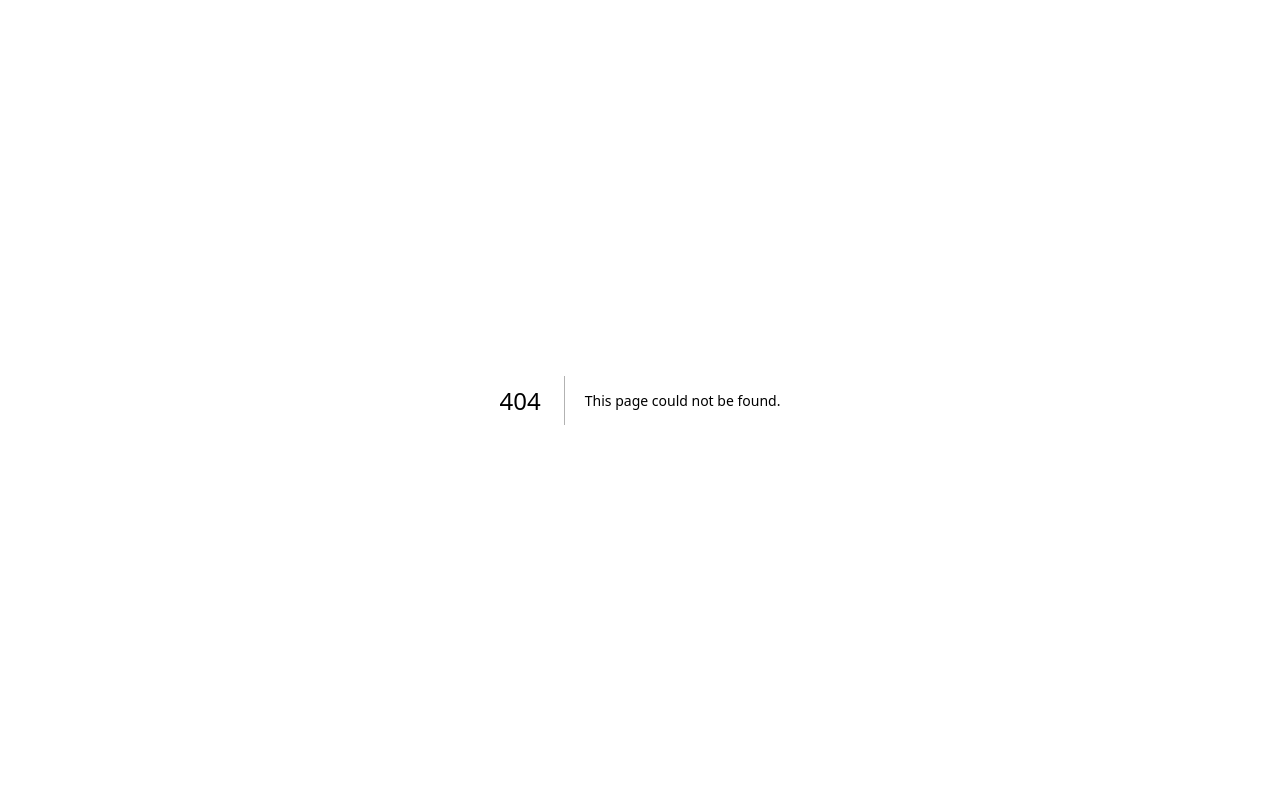
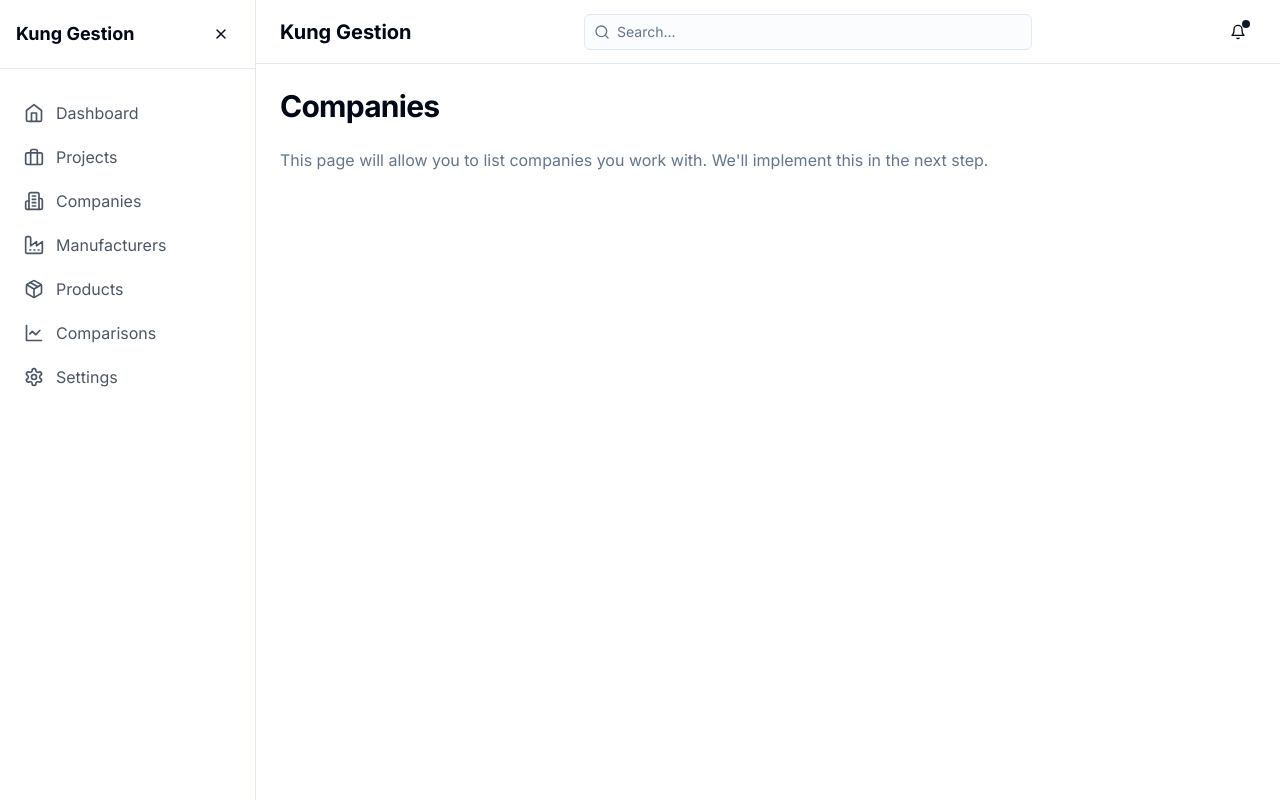
Before and after one commit to viorizz/next-kung-gestion, a Next.js app: page /companies in a window 1280 px wide. Before the commit this address had no page. Built offline with nearby package versions, Linux system fonts and the light colour scheme.

Commit message:
Added company page.

```diff
--- /dev/null
+++ b/app/(dashboard)/companies/page.tsx
@@ -0,0 +1,11 @@
+// app/(dashboard)/companies/page.tsx
+export default function companiesPage() {
+    return (
+      <div>
+        <h1 className="text-3xl font-bold tracking-tight mb-6">Companies</h1>
+        <p className="text-muted-foreground">
+          This page will allow you to list companies you work with. We'll implement this in the next step.
+        </p>
+      </div>
+    );
+  }
--- a/components/layouts/sidebar.tsx
+++ b/components/layouts/sidebar.tsx
@@ -5,6 +5,7 @@ import Link from 'next/link';
 import { usePathname } from 'next/navigation';
 import {
   Home,
+  Factory,
   Briefcase,
   Building2,
   Package,
@@ -37,9 +38,14 @@ const Sidebar = ({ className }: SidebarProps) => {
       icon: <Briefcase className="w-5 h-5" />,
     },
     {
+      name: 'Companies',
+      href: '/company',
+      icon: <Building2 className="w-5 h-5" />,
+    },
+    {
       name: 'Manufacturers',
       href: '/manufacturers',
-      icon: <Building2 className="w-5 h-5" />,
+      icon: <Factory className="w-5 h-5" />,
     },
     {
       name: 'Products',
```
